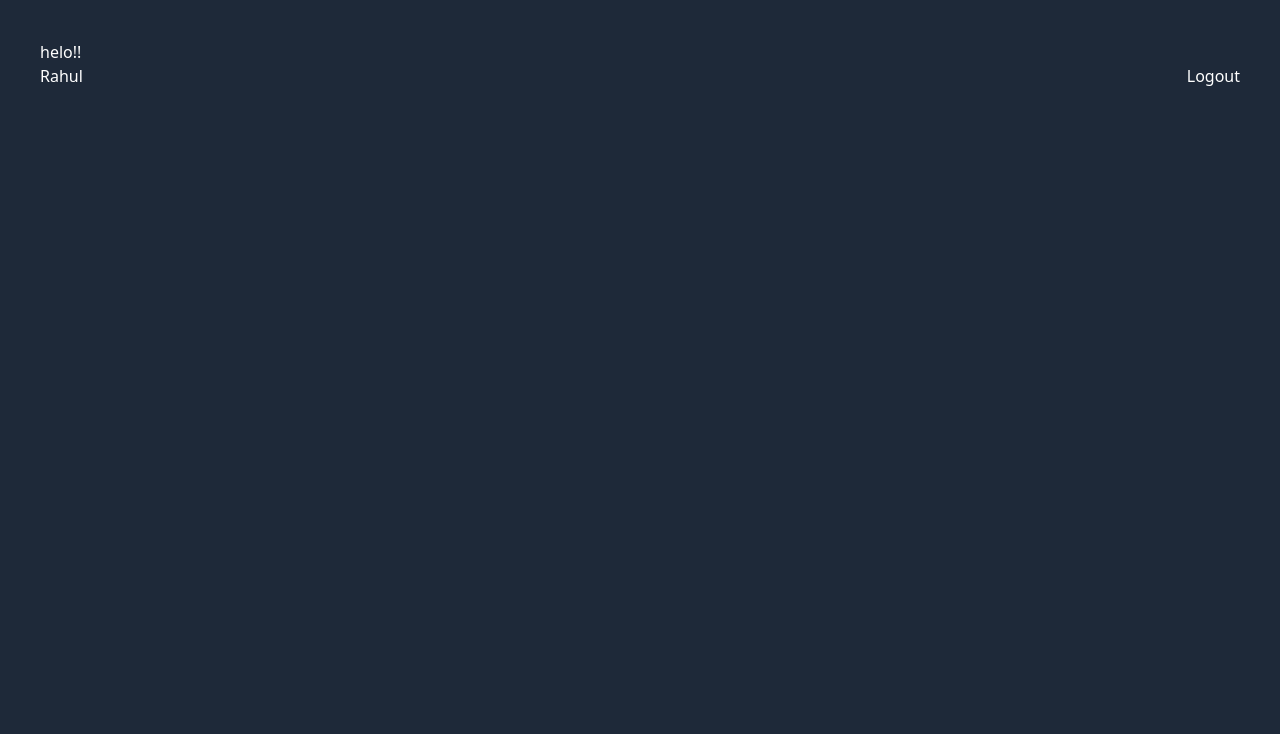
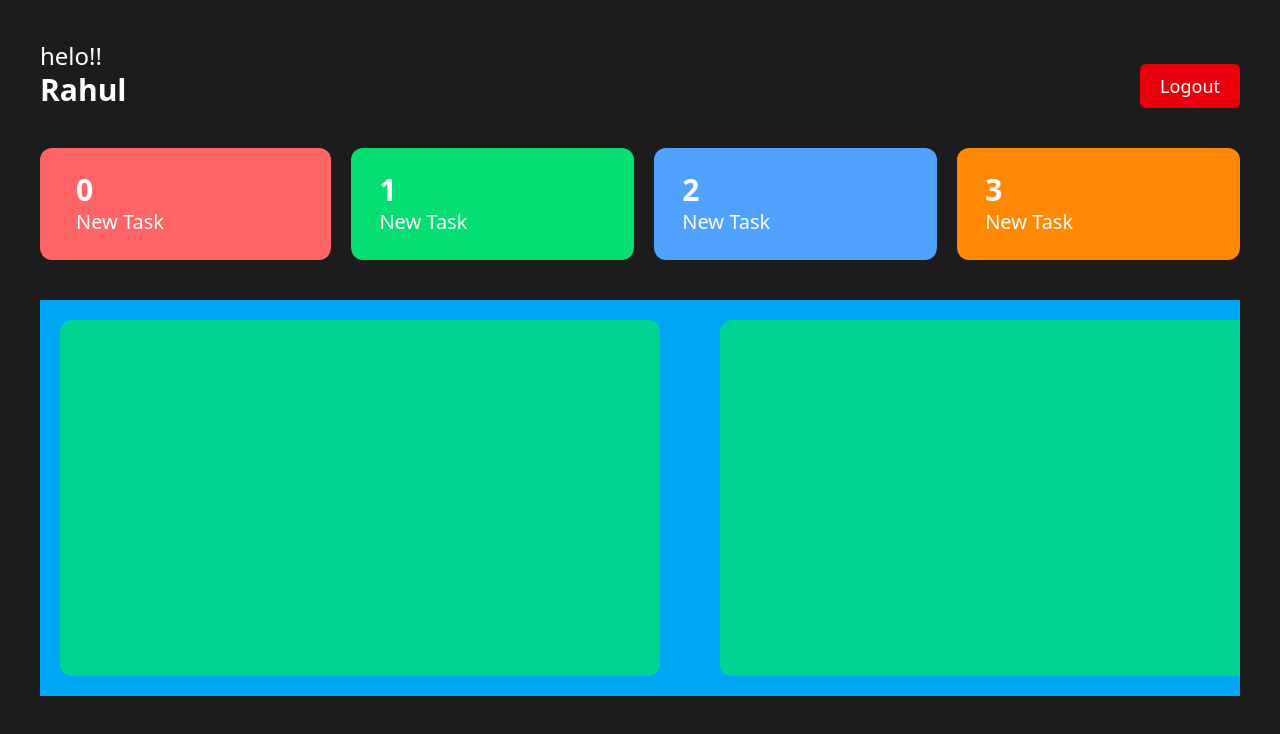
Before and after one commit to RahulHeer150/Project, a React (Vite) app: page / in a window 1280 px wide. Shown: the top 734 px of the page. Built offline with nearby package versions, Linux system fonts and the light colour scheme.

Commit message:
structure and styling

```diff
--- a/src/components/Dashboard/EmployeeDashboard.jsx
+++ b/src/components/Dashboard/EmployeeDashboard.jsx
@@ -1,11 +1,16 @@
 import React from 'react'
 import Header from '../others/Header'
+import Task_number from '../others/Task_number'
+import TaskList from '../Tasklist/TaskList'
 
 const EmployeeDashboard = () => {
   return (
     <div>
-        <div className='p-10'>
+        <div className='p-10 bg-[#1c1c1c] h-screen '>
             <Header />
+            <Task_number/>
+            <TaskList/>
+
         </div>
     </div>
   )
--- /dev/null
+++ b/src/components/Tasklist/TaskList.jsx
@@ -0,0 +1,15 @@
+import React from 'react'
+
+const TaskList = () => {
+  return (
+    <div id='tasklist' className='h-[55%] items-center justify-start gap-5 flex flex-nowrap w-full bg-sky-500 mt-10 py-5 overflow-x-auto'>
+        <div className='h-full flex-shrink-0  w-[600px] bg-emerald-400 rounded-xl mx-5'></div>
+        <div className='h-full flex-shrink-0  w-[600px] bg-emerald-400 rounded-xl mx-5'></div>
+        <div className='h-full flex-shrink-0  w-[600px] bg-emerald-400 rounded-xl mx-5'></div>
+        <div className='h-full flex-shrink-0  w-[600px] bg-emerald-400 rounded-xl mx-5'></div>
+
+    </div>
+  )
+}
+
+export default TaskList
--- a/src/components/others/Header.jsx
+++ b/src/components/others/Header.jsx
@@ -3,8 +3,8 @@ import React from 'react'
 const Header = () => {
   return (
     <div className='flex items-end justify-between'>
-        <h1>helo!! <br />Rahul</h1>
-        <button>Logout</button>
+        <h1 className='text-2xl font-medium'>helo!! <br /><span className='text-3xl font-semibold'>Rahul</span></h1>
+        <button className='bg-red-600 text-white text-lg font-medium px-5 py-2 rounded-md'>Logout</button>
     </div>
   )
 }
--- /dev/null
+++ b/src/components/others/Task_number.jsx
@@ -0,0 +1,26 @@
+import React from 'react'
+
+const Task_number = () => {
+  return (
+    <div className='flex mt-10 screen justify-between gap-5 '>
+        <div className='w-[45%]  rounded-xl py-6 px-9 bg-red-400'>
+            <h2 className='text-3xl font-semibold'>0</h2>
+            <h3 className='text-xl font-medium'>New Task</h3>
+        </div>
+        <div className='w-[45%]  rounded-xl py-6 px-7 bg-green-400'>
+            <h2 className='text-3xl font-semibold'>1</h2>
+            <h3 className='text-xl font-medium'>New Task</h3>
+        </div>
+        <div className='w-[45%]  rounded-xl py-6 px-7 bg-blue-400'>
+            <h2 className='text-3xl font-semibold'>2</h2>
+            <h3 className='text-xl font-medium'>New Task</h3>
+        </div>
+        <div className='w-[45%]  rounded-xl py-6 px-7 bg-orange-400'>
+            <h2 className='text-3xl font-semibold'>3</h2>
+            <h3 className='text-xl font-medium'>New Task</h3>
+        </div>
+    </div>
+  )
+}
+
+export default Task_number
--- a/src/index.css
+++ b/src/index.css
@@ -1 +1,9 @@
 @import "tailwindcss";
+
+#tasklist::-webkit-scrollbar{
+    display: none;
+
+}
+body{
+    background-color: #111;
+}
```
